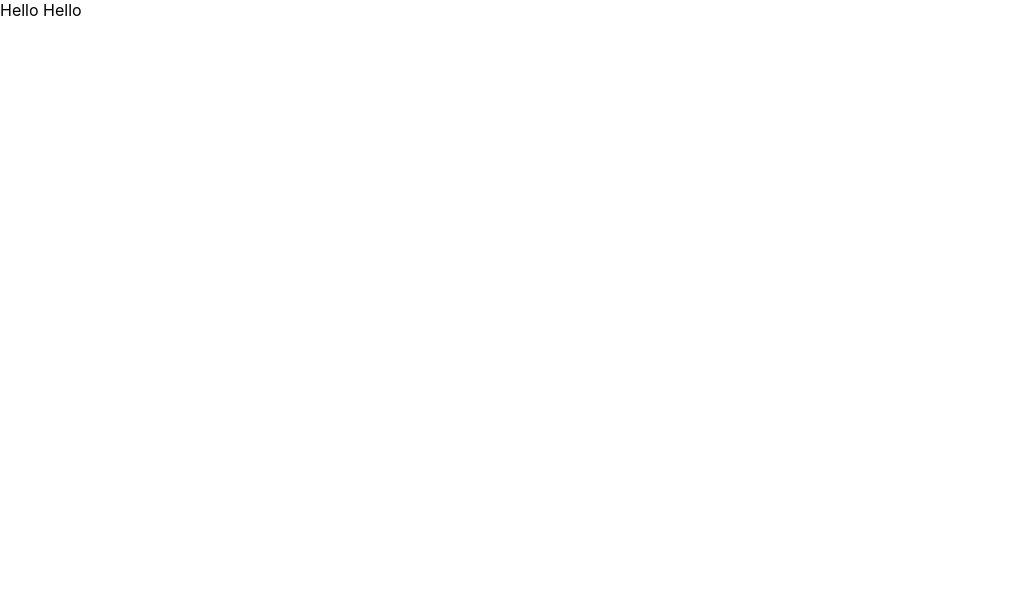
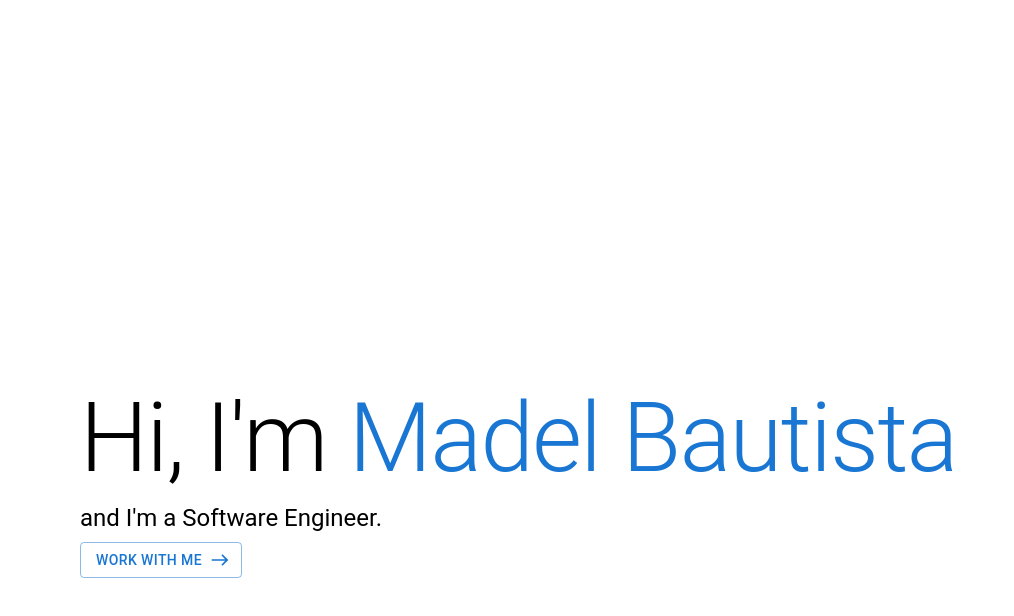
Before and after one commit to madelio/personal-site, a React (Create React App) app: page / in a window 1280 px wide. Shown: the top 616 px of the page, without its empty margins (0-1014 px from the left). Built offline with nearby package versions, Linux system fonts and the light colour scheme.

Commit message:
Updates landing page

```diff
--- a/package.json
+++ b/package.json
@@ -3,6 +3,10 @@
   "version": "0.1.0",
   "private": true,
   "dependencies": {
+    "@emotion/react": "^11.11.4",
+    "@emotion/styled": "^11.11.5",
+    "@mui/icons-material": "^5.15.20",
+    "@mui/material": "^5.15.20",
     "@testing-library/jest-dom": "^5.17.0",
     "@testing-library/react": "^13.4.0",
     "@testing-library/user-event": "^13.5.0",
--- a/src/App.js
+++ b/src/App.js
@@ -1,10 +1,11 @@
+import Box from '@mui/material/Box';
 import { LandingPage } from './Components/LandingPage';
 
 function App() {
   return (
-    <div className="App">
+    <Box className="App" sx={{p: '5rem'}}>
       <LandingPage/>
-    </div>
+    </Box>
   );
 }
 
--- a/src/Components/LandingPage.jsx
+++ b/src/Components/LandingPage.jsx
@@ -1,3 +1,19 @@
+import Box from '@mui/material/Box';
+import Button from "@mui/material/Button";
+import Container from '@mui/material/Container';
+import EastIcon from '@mui/icons-material/East';
+import Stack from "@mui/material/Stack";
+import Typography from "@mui/material/Typography";
+import { useTheme } from '@mui/material/styles';
+
 export const LandingPage = () => {
-    return (<div>Hello Hello </div>);
+    const theme = useTheme();
+    return (
+    <Stack alignItems='flex-start' spacing={1} justifyContent="center" height="100vh">
+            <Typography variant="h1">Hi, I'm <span style={{ color: theme.palette.primary.main }}>Madel Bautista</span></Typography>
+            <Typography variant="h5">and I'm a Software Engineer.</Typography>
+            <Button variant="outlined" endIcon={<EastIcon/>}>Work With Me</Button>
+    </Stack>
+);
+
 }
--- a/src/index.js
+++ b/src/index.js
@@ -1,13 +1,17 @@
 import React from 'react';
 import ReactDOM from 'react-dom/client';
+import { ThemeProvider } from '@mui/material/styles';
 import './index.css';
 import App from './App';
 import reportWebVitals from './reportWebVitals';
+import theme from './theme';
 
 const root = ReactDOM.createRoot(document.getElementById('root'));
 root.render(
   <React.StrictMode>
-    <App />
+    <ThemeProvider theme={theme}>
+      <App />
+    </ThemeProvider>
   </React.StrictMode>
 );
 
--- /dev/null
+++ b/src/theme.js
@@ -0,0 +1,11 @@
+import { createTheme } from '@mui/material/styles';
+
+const theme = createTheme({
+  palette: {
+    background: {
+      default: '#000000',
+    },
+  },
+});
+
+export default theme;
```
Also changed, not shown: 2 other files (tests, documents, lock files or other folders).
